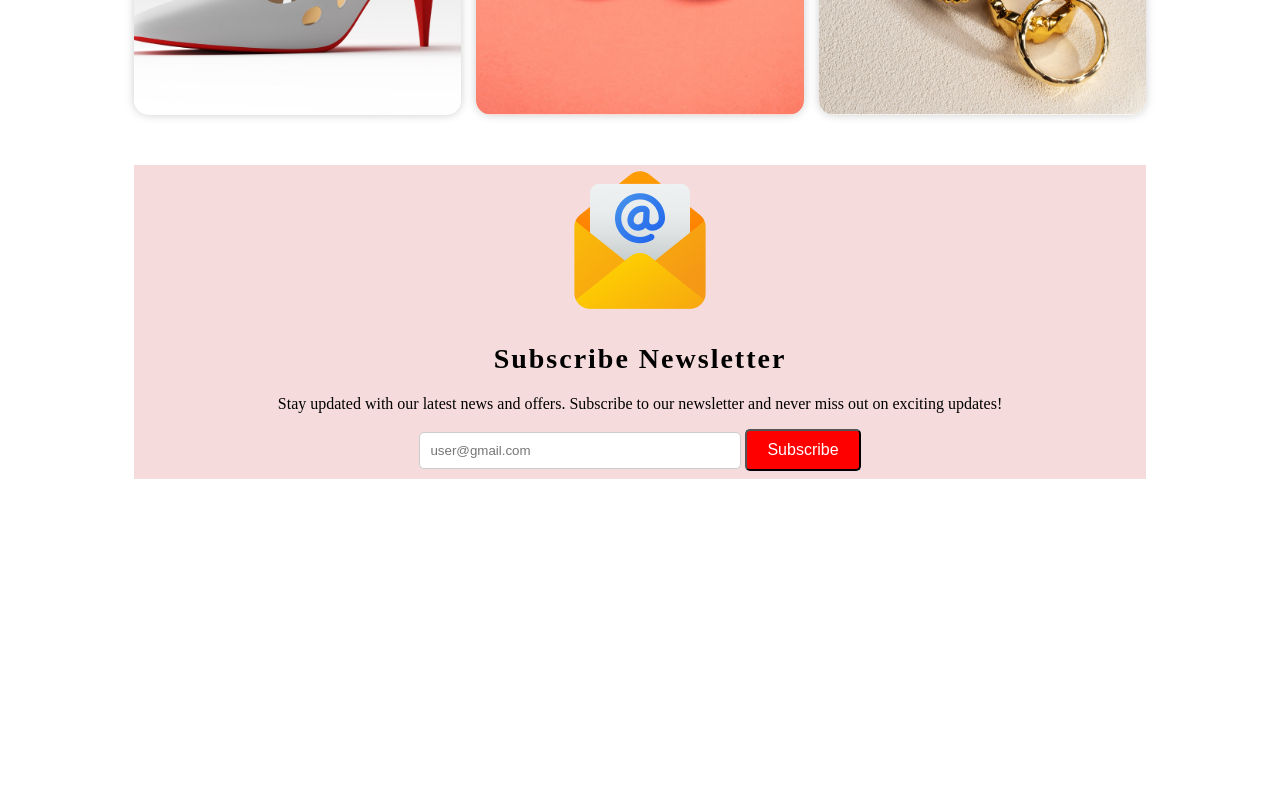
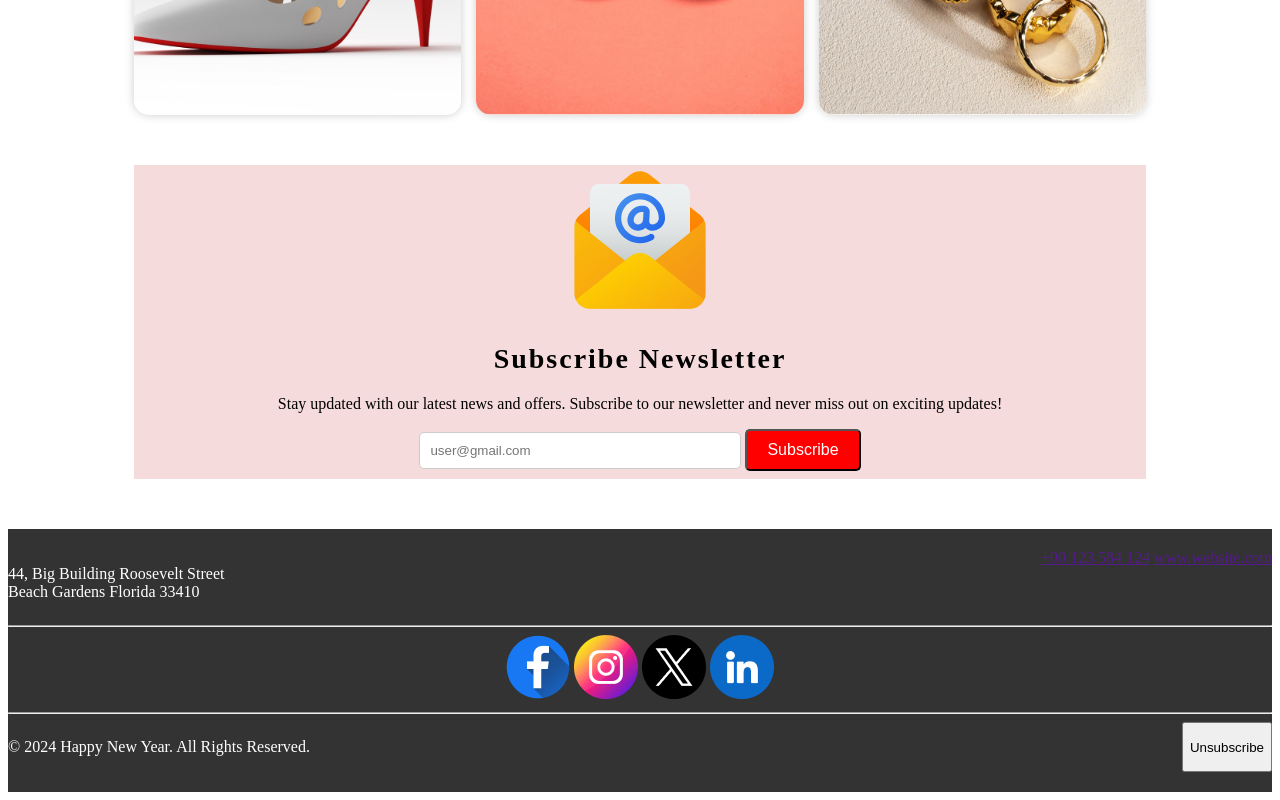
Before and after one commit to sdismailhossain68/first-web-practice, a plain HTML site: page index.html in a window 1280 px wide. Shown: the part 3135-3935 px from the top of the page. Before the commit the page ends 3664 px from the top, so only its background shows below. Drawn offline with Linux system fonts and the light colour scheme.

Commit message:
Happy new year

```diff
--- a/index.html
+++ b/index.html
@@ -90,7 +90,27 @@
 
     </main>
     <footer class="footer">
+        <div class="footer-content">
+            <p>44, Big Building Roosevelt Street <br>
+Beach Gardens Florida 33410</p>
+            <div class="footer-contact">
+                <a href="">+00 123 584 124</a>
+            <a href="">www.website.com</a>
+            </div>
+        </div>
+        <hr>
+        <div class="footer-links">
+            <a href=""><img src="icons/Facebook.png" alt=""></a>
+            <a href=""><img src="icons/Instagram.png" alt=""></a>
+            <a href=""><img src="icons/Twitter.png" alt=""></a>
+            <a href=""><img src="icons/Linkedin.png" alt=""></a>
+        </div>
+        <hr>
+        <div class="footer-copy">
+        <p>© 2024 Happy New Year. All Rights Reserved.</p>
+        <button class="footer-btn">Unsubscribe</button>
+        </div>
+    </footer>
 
-    </footer>
 </body>
 </html>
--- a/style/style.css
+++ b/style/style.css
@@ -160,3 +160,33 @@ nav h5 {
     border: 1px solid #ccc;
     border-radius: 5px;
 }
+/* footer style */
+.footer {
+    background-color: #333;
+    color: white;
+    padding: 20px 0;
+    margin-top: 50px;
+}
+.footer-content {
+    display: flex;
+    justify-content: space-around;
+}
+.footer-contact {
+    text-decoration: none;
+    color: white;
+    flex: 1;
+    text-align: right;
+}
+.footer-links {
+    flex: 1;
+    text-align: center;
+
+}
+.footer-copy {
+    display: flex;
+    justify-content: space-between;
+    position: relative;
+}
+.footer-btn {
+    text-align: right;
+}
```
Also changed, not shown: icons/Call.png (added), icons/Facebook.png (added), icons/Instagram.png (added), icons/Linkedin.png (added), icons/Twitter.png (added), icons/Website.png (added), 1 other file.
